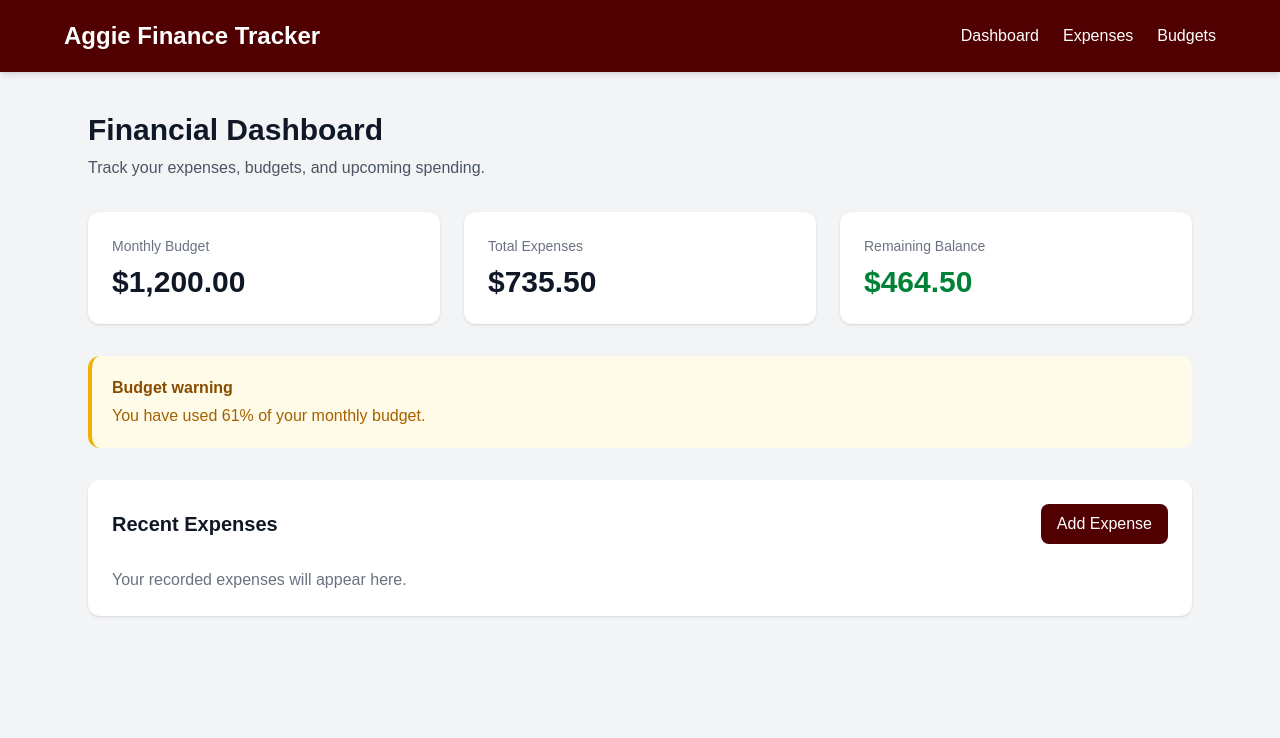
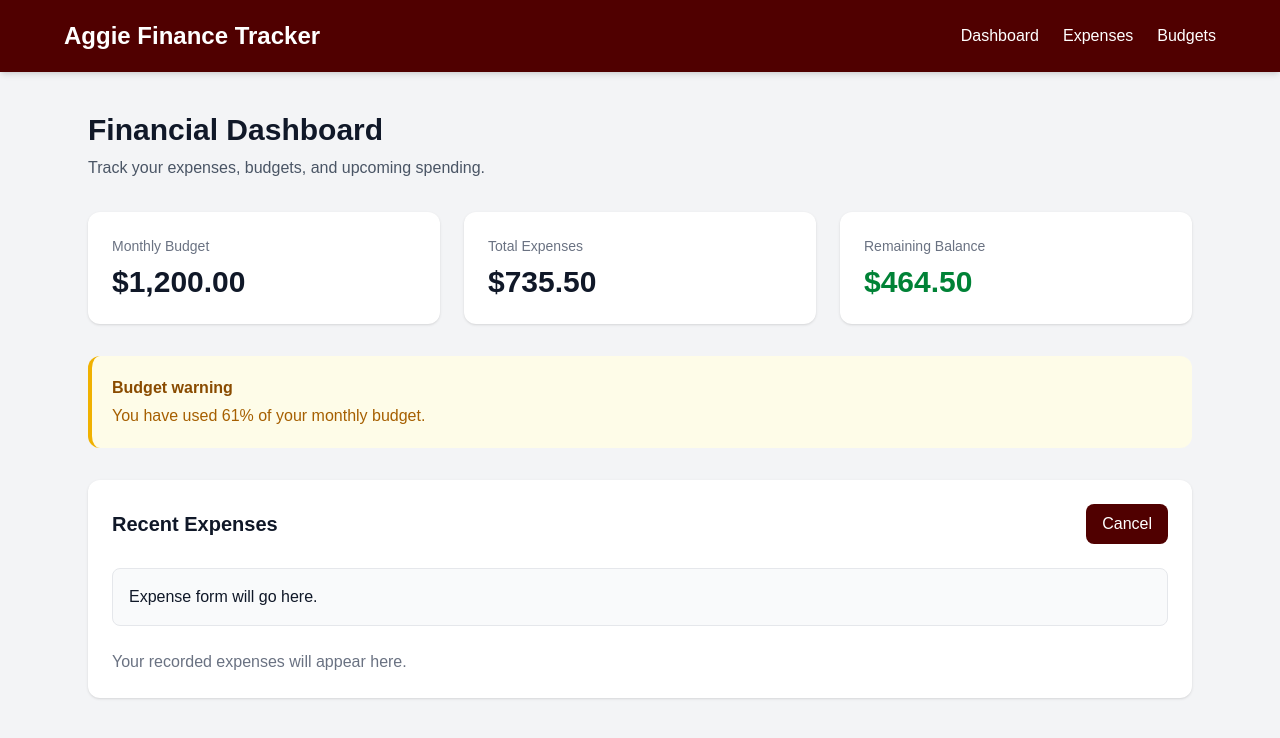
Before and after one commit to ayoogunss/aggie-finance-tracker, a Next.js app: page / in a window 1280 px wide. Both pictures are taken after a click on the button "Add Expense". Shown: the top 738 px of the page. Built offline with nearby package versions, Linux system fonts and the light colour scheme.

Commit message:
Repolished financial dashboard

```diff
--- a/app/page.tsx
+++ b/app/page.tsx
@@ -1,4 +1,8 @@
+"use client";
+
+import { useState } from "react";
 export default function Home() {
+  const [showExpenseForm, setShowExpenseForm] = useState(false);
   return (
     <main className="min-h-screen bg-gray-100 text-gray-900">
       <header className="bg-[#500000] px-6 py-5 text-white shadow-md">
@@ -63,10 +67,22 @@ export default function Home() {
   <div className="flex items-center justify-between">
     <h3 className="text-xl font-bold">Recent Expenses</h3>
 
-            <button className="rounded-lg bg-[#500000] px-4 py-2 font-medium text-white hover:bg-[#700000]">
-              Add Expense
+    <button
+  type="button"
+  onClick={() => {
+    setShowExpenseForm((currentValue) => !currentValue);
+  }}
+  className="cursor-pointer rounded-lg bg-[#500000] px-4 py-2 font-medium text-white hover:bg-[#700000]"
+>
+  {showExpenseForm ? "Cancel" : "Add Expense"}
 </button>
   </div>
+
+  {showExpenseForm && (
+    <div className="mt-6 rounded-lg border border-gray-200 bg-gray-50 p-4">
+      <p className="font-medium">Expense form will go here.</p>
+    </div>
+  )}
 
   <p className="mt-6 text-gray-500">
     Your recorded expenses will appear here.
```
Lines whose indentation alone changed are shown as unchanged.
